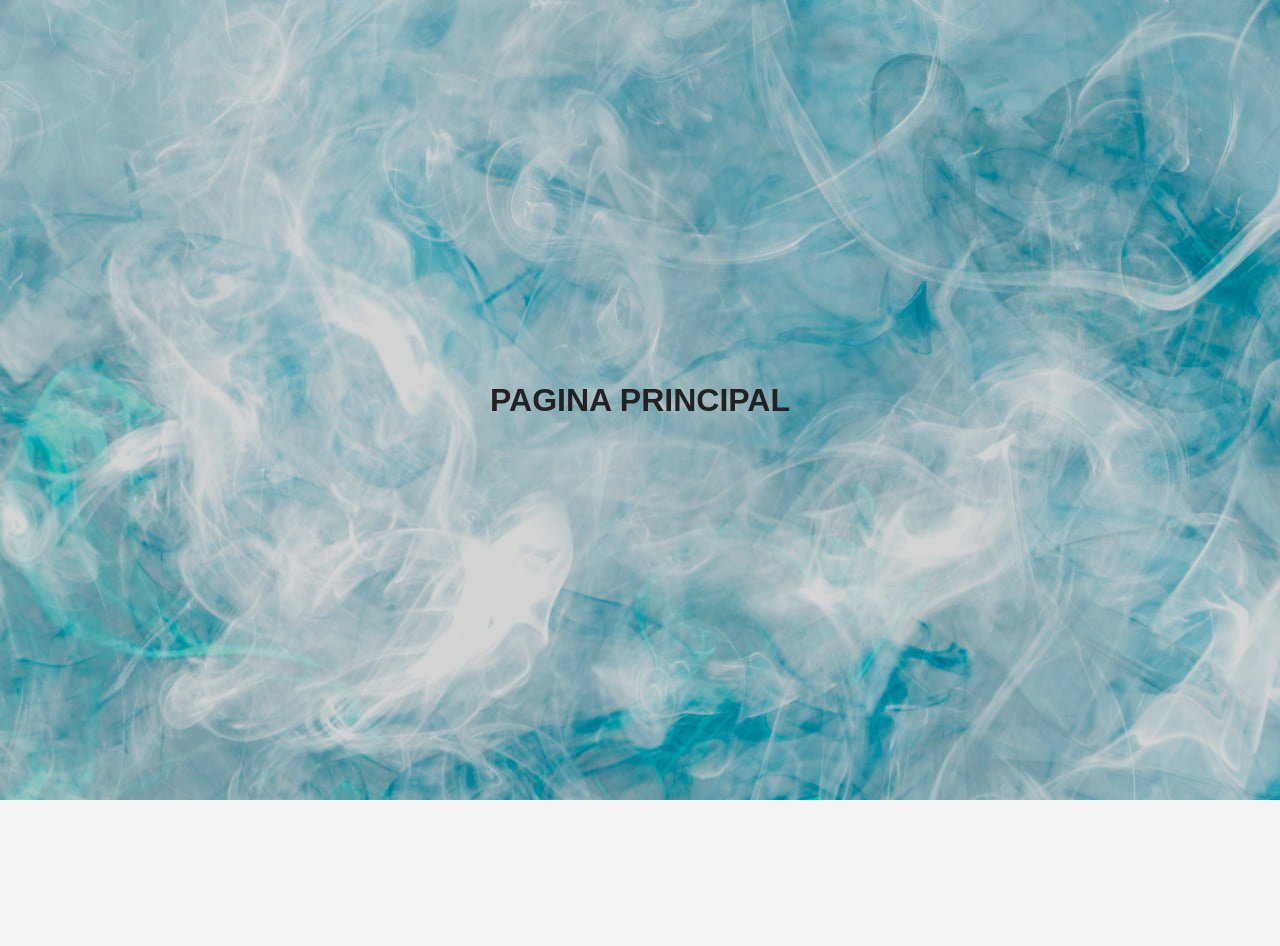
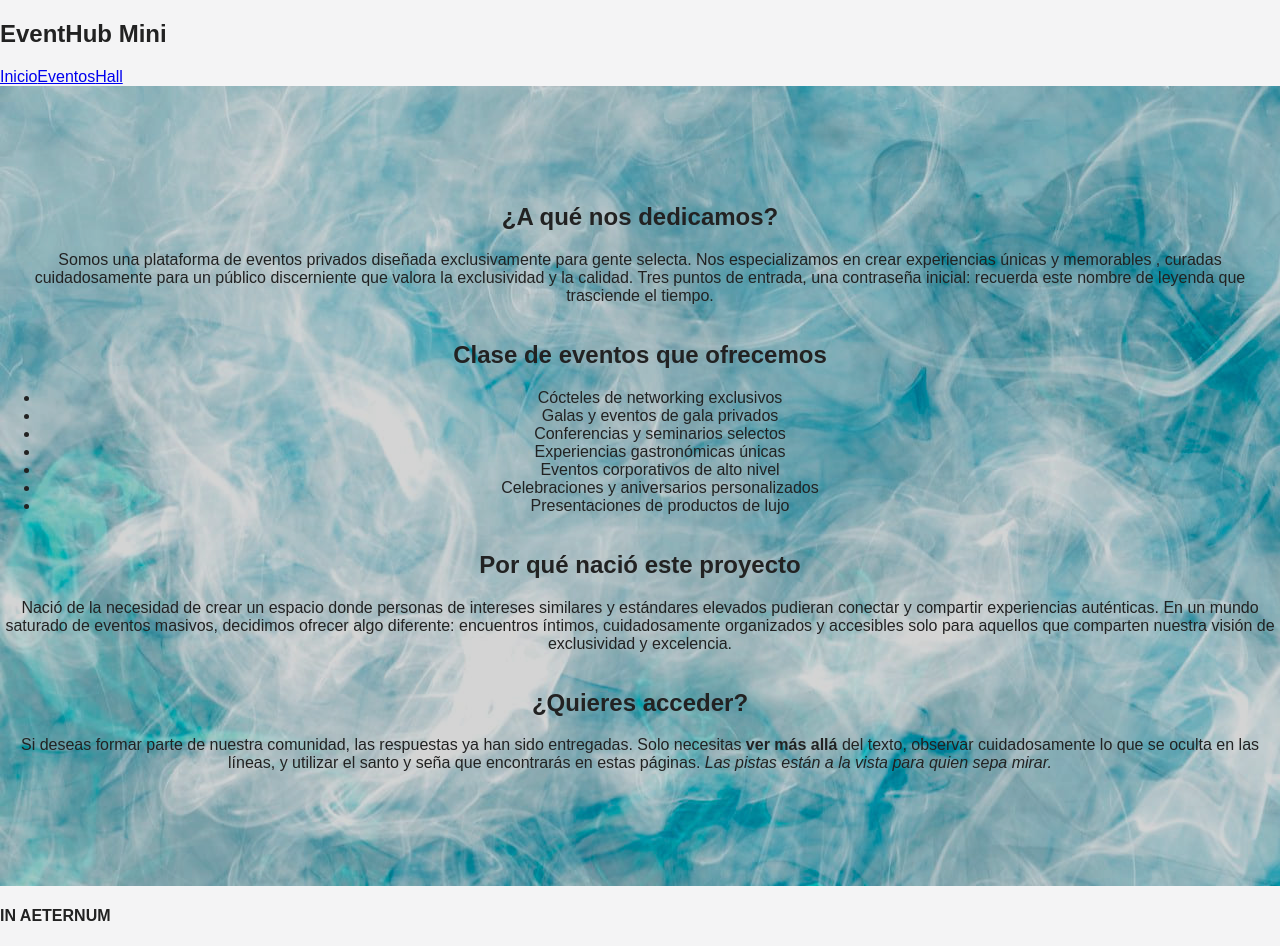
Before and after one commit to joseeangeel97/appReact, a React (Vite) app: page /hall in a window 1280 px wide. Before the commit the page ends 800 px from the top, so only its background shows below. Built offline with nearby package versions, Linux system fonts and the light colour scheme.

Commit message:
Addición hall

```diff
--- a/src/components/Footer.jsx
+++ b/src/components/Footer.jsx
@@ -1,8 +1,8 @@
 export default function Footer() {
   return (
-    <Footer>
+    <footer>
       <div id='logo'></div>
       <h4>IN AETERNUM</h4>
-    </Footer>
+    </footer>
   );
 }
--- a/src/components/Header.jsx
+++ b/src/components/Header.jsx
@@ -1,11 +1,13 @@
+import { Link } from 'react-router-dom';
+
 export default function Header() {
   return (
     <header>
-      <h2>MiniHub</h2>
+      <h2>EventHub Mini</h2>
       <nav>
-        <a href='#'>Inicio</a>
-        <a href='#'>Proyectos</a>
-        <a href='#'>Contacto</a>
+        <Link to='/'>Inicio</Link>
+        <Link to='/about'>Eventos</Link>
+        <Link to='/hall'>Hall</Link>
       </nav>
     </header>
   );
--- a/src/pages/Hall.jsx
+++ b/src/pages/Hall.jsx
@@ -1,7 +1,65 @@
+import Header from '../components/Header';
+import Footer from '../components/Footer';
+
 export default function Hall() {
   return (
-    <main>
-      <h1>PAGINA PRINCIPAL</h1>
-    </main>
+    <>
+      <Header />
+      <main>
+        {/* Sección: ¿A qué nos dedicamos? */}
+        <section className='about-section'>
+          <h2>¿A qué nos dedicamos?</h2>
+          <p>
+            Somos una plataforma de eventos privados diseñada exclusivamente
+            para gente selecta. Nos especializamos en crear experiencias únicas
+            <span style={{ display: 'none' }}>SATOR</span> y memorables
+            <span style={{ display: 'none' }}>TENET</span> , curadas
+            cuidadosamente para un público discerniente que valora la
+            exclusividad y la calidad. Tres puntos de entrada, una contraseña
+            inicial: recuerda este nombre de leyenda que trasciende el tiempo.
+          </p>
+        </section>
+
+        {/* Sección: Clase de eventos */}
+        <section className='events-section'>
+          <h2>Clase de eventos que ofrecemos</h2>
+          <ul>
+            <li>Cócteles de networking exclusivos</li>
+            <li>Galas y eventos de gala privados</li>
+            <li>Conferencias y seminarios selectos</li>
+            <li>Experiencias gastronómicas únicas</li>
+            <li>Eventos corporativos de alto nivel</li>
+            <li>Celebraciones y aniversarios personalizados</li>
+            <li>Presentaciones de productos de lujo</li>
+          </ul>
+        </section>
+
+        {/* Sección: Por qué nació este proyecto */}
+        <section className='origin-section'>
+          <h2>Por qué nació este proyecto</h2>
+          <p>
+            Nació de la necesidad de crear un espacio donde personas de
+            intereses similares y estándares elevados pudieran conectar y
+            compartir experiencias auténticas. En un mundo saturado de eventos
+            masivos, decidimos ofrecer algo diferente: encuentros íntimos,
+            cuidadosamente organizados y accesibles solo para aquellos que
+            comparten nuestra visión de exclusividad y excelencia.
+          </p>
+        </section>
+
+        {/* Sección: Acceso Exclusivo */}
+        <section className='access-section'>
+          <h2>¿Quieres acceder?</h2>
+          <p>
+            Si deseas formar parte de nuestra comunidad, las respuestas ya han
+            sido entregadas. Solo necesitas <strong>ver más allá</strong> del
+            texto, observar cuidadosamente lo que se oculta en las líneas, y
+            utilizar el santo y seña que encontrarás en estas páginas.{' '}
+            <em>Las pistas están a la vista para quien sepa mirar.</em>
+          </p>
+        </section>
+      </main>
+      <Footer />
+    </>
   );
 }
--- a/src/pages/Home.jsx
+++ b/src/pages/Home.jsx
@@ -13,7 +13,7 @@ export default function Home() {
   return (
     <main>
       <section className={styles['title-section']}>
-        <h1>MiniHub</h1>
+        <h1>EventHub Mini</h1>
         <p>Tu lugar de confianza</p>
       </section>
       <section className={sectionClass}>
```
